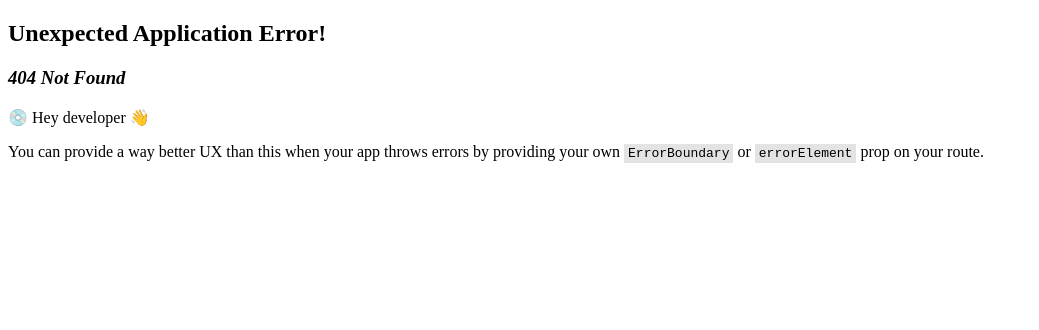
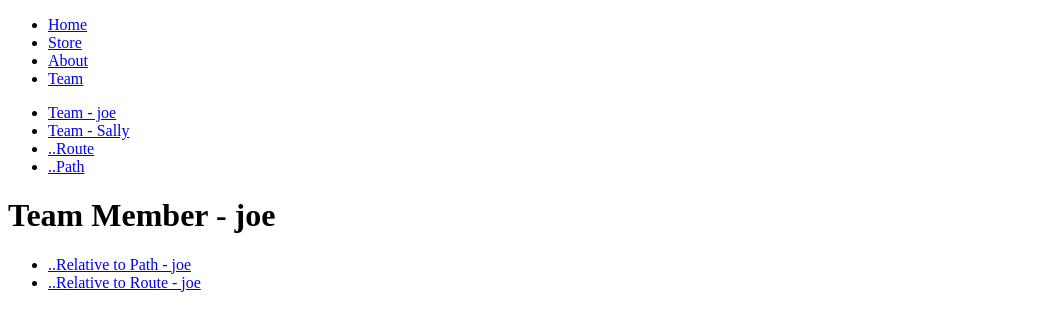
Before and after one commit to sabreena/React-Basic-Intermediate, a React (Vite) app: page /team/joe in a window 1280 px wide. Before the commit this address had no page. Shown: the top 330 px of the page, without its empty margins (0-1039 px from the left). Built offline with nearby package versions, Linux system fonts and the light colour scheme.

Commit message:
LDT-547-Nested-Routes: Practice nesting.

```diff
--- a/src/Navbar.jsx
+++ b/src/Navbar.jsx
@@ -1,17 +1,20 @@
-import { Link } from "react-router-dom";
+import { NavLink } from "react-router-dom";
 
 export function Navbar() {
   return (
     <nav className="top-nav">
       <ul className="nav-list">
         <li>
-          <Link to="/">Home</Link>
+          <NavLink to="/">Home</NavLink>
         </li>
         <li>
-          <Link to="/store">Store</Link>
+          <NavLink to="/store">Store</NavLink>
         </li>
         <li>
-          <Link to="/about">About</Link>
+          <NavLink to="/about">About</NavLink>
+        </li>
+        <li>
+          <NavLink to="/team" end>Team</NavLink>
         </li>
       </ul>
     </nav>
--- /dev/null
+++ b/src/TeamNav.jsx
@@ -0,0 +1,24 @@
+import { Link } from "react-router-dom";
+
+export function TeamNav() {
+  return (
+    <nav>
+      <ul>
+        <li>
+          <Link to="joe">Team - joe</Link>
+        </li>
+        <li>
+          <Link to="sally">Team - Sally</Link>
+        </li>
+        <li>
+          <Link to="..">..Route</Link> {/* Navigates to root */}
+        </li>
+        <li>
+          <Link to=".." relative="path"> {/* Navigates to /team */}
+            ..Path
+          </Link>
+        </li>
+      </ul>
+    </nav>
+  )
+}
--- a/src/pages/About.jsx
+++ b/src/pages/About.jsx
@@ -1,9 +1,6 @@
-import { Navbar } from "../Navbar";
-
 export function About() {
   return (
     <>
-      <Navbar/>
       <div>
         <h1>About</h1>
         <p>Learn more about our company!</p>
--- a/src/pages/Home.jsx
+++ b/src/pages/Home.jsx
@@ -1,9 +1,6 @@
-import { Navbar } from "../Navbar";
-
 export function Home() {
   return (
     <>
-      <Navbar/>
       <div>
         <h1>Home</h1>
         <p>Welcome to our store!</p>
--- a/src/pages/Store.jsx
+++ b/src/pages/Store.jsx
@@ -1,9 +1,6 @@
-import { Navbar } from "../Navbar";
-
 export function Store() {
   return (
     <>
-      <Navbar/>
       <div>
         <h1>Store</h1>
         <p>Check out our products!</p>
--- /dev/null
+++ b/src/pages/Team.jsx
@@ -0,0 +1,13 @@
+import { useOutletContext } from "react-router"
+
+export function Team() {
+  const value = useOutletContext();
+  return (
+    <>
+      <div>
+        <h1>Team</h1>
+        <p>Learn more about our team! - { value }</p>
+      </div>
+    </>
+  )
+}
--- /dev/null
+++ b/src/pages/TeamMember.jsx
@@ -0,0 +1,23 @@
+import { Link } from "react-router-dom";
+
+export function TeamMember( { name }) {
+  return (
+    <>
+      <div>
+        <h1>Team Member - { name }</h1>
+          <ul>
+            <li>
+              <Link to=".." relative="path">
+                ..Relative to Path - { name }
+              </Link>
+          </li>
+          <li>
+            <Link to="..">
+              ..Relative to Route - { name }
+            </Link>
+          </li>
+          </ul>
+      </div>
+    </>
+  )
+}
--- a/src/router.jsx
+++ b/src/router.jsx
@@ -1,13 +1,54 @@
-import { createBrowserRouter } from "react-router-dom";
+import { createBrowserRouter, Outlet } from "react-router-dom";
 import { Home } from "./pages/Home";
 import { Store } from "./pages/Store";
 import { About } from "./pages/About";
+import { Team } from "./pages/Team";
+import { TeamMember } from "./pages/TeamMember";
+import { Navbar } from "./Navbar";
+import { TeamNav } from "./TeamNav";
+import "./styles.css";
 
 
 export const router = createBrowserRouter(
   [
-    {path: "/", element: <Home />},
-    {path: "/about", element: <About />},
-    {path: "/store", element: <Store />},
-  ]
+    {
+      element: <NavLayout />,
+      errorElement: <h1>Error</h1>,
+      children: [
+        { path: "/", element: <Home /> },
+        { path: "/about", element: <About /> },
+        { path: "/store", element: <Store /> },
+        {
+          path: "/team",
+          element: <TeamNavLayout />,
+          children: [
+            { index: true, element: <Team /> },
+            { path: "joe", element: <TeamMember name="joe" /> },
+            { path: "sally", element: <TeamMember name="sally" /> },
+          ],
+        },
+      ],
+    },
+  ],
 );
+
+function NavLayout() {
+  return (
+    <>
+      {/* Renders navbar */}
+      <Navbar />
+      {/* Renders child that matches the route */}
+      <Outlet />
+    </>
+  )
+}
+
+
+function TeamNavLayout() {
+  return (
+    <>
+      <TeamNav />
+      <Outlet context="Hi from outlet"/>
+    </>
+  )
+}
--- /dev/null
+++ b/src/styles.css
@@ -0,0 +1,3 @@
+.active {
+  color: red;
+}
```
Also changed, not shown: 1 other file (tests, documents, lock files or other folders).
